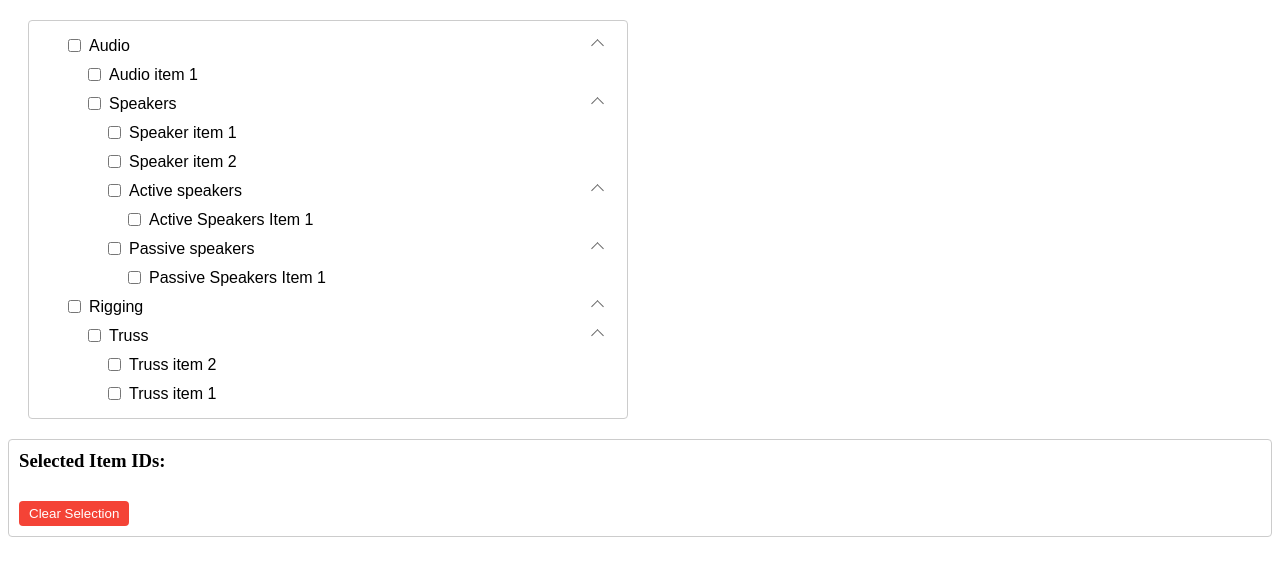
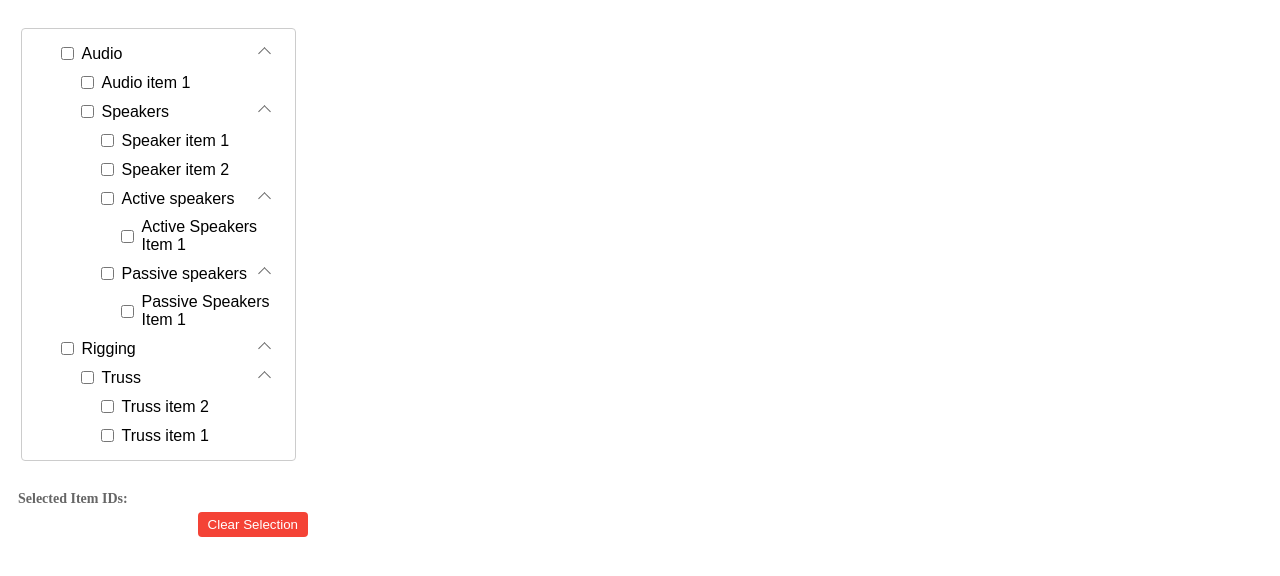
Before and after one commit to tlavrova/item-selector-rentman, an Angular app: page / in a window 1280 px wide. Shown: the top 576 px of the page. Built offline with nearby package versions, Linux system fonts and the light colour scheme.

Commit message:
Refactor item selector layout and improve selection info styling

```diff
--- a/src/app/components/item-selector/item-selector.component.css
+++ b/src/app/components/item-selector/item-selector.component.css
@@ -1,13 +1,24 @@
+.container{
+  display: flex;
+  flex-direction: column;
+  align-items: center;
+  justify-content: center;
+  width: 300px;
+}
+
 .item-selector {
   font-family: Arial, sans-serif;
-  max-width: 600px;
+  width: 275px;
   margin: 20px;
+  overflow-x: hidden;
 }
 
 .folder-list {
   border: 1px solid #ccc;
   border-radius: 4px;
   padding: 10px;
+  width: 100%;
+  box-sizing: border-box;
 }
 
 .folder-item {
@@ -77,29 +88,49 @@
 }
 
 .selection-info {
-  margin-top: 20px;
-  padding: 10px;
-  border: 1px solid #ccc;
-  border-radius: 4px;
+  margin-top: 10px;
+  padding: 0 0 0 10px;
+  display: flex;
+  flex-direction: column;
+  width: 100%;
+  box-sizing: border-box;
+}
+
+.selection-info .ids-container {
+  display: flex;
+  align-items: baseline;
+  gap: 5px;
 }
 
 .selection-info h3 {
-  margin-top: 0;
+  margin: 0;
+  font-size: 14px;
+  color: #666;
+  white-space: nowrap;
 }
 
 .selection-info ul {
   list-style-type: none;
   padding: 0;
+  margin: 0;
+  display: flex;
+  flex-wrap: wrap;
+  gap: 5px;
+}
+
+.selection-info li {
+  display: inline;
 }
 
 .selection-info button {
-  margin-top: 10px;
+  margin-top: 5px;
   padding: 5px 10px;
   background-color: #f44336;
   color: white;
   border: none;
   border-radius: 4px;
   cursor: pointer;
+  align-self: flex-end;
 }
 
 .selection-info button:hover {
--- a/src/app/components/item-selector/item-selector.component.html
+++ b/src/app/components/item-selector/item-selector.component.html
@@ -1,4 +1,4 @@
-<div class="item-selector">
+<div class="container"><div class="item-selector">
   <div class="folder-list">
     <ng-container *ngFor="let folder of folders">
       <div class="folder-item">
@@ -86,10 +86,12 @@
   </div>
 </div>
 
-<div class="selection-info">
-  <h3>Selected Item IDs:</h3>
-  <ul>
-    <li *ngFor="let id of selectedItemIds">{{ id }}</li>
-  </ul>
-  <button (click)="clearSelection()">Clear Selection</button>
-</div>
+  <div class="selection-info">
+    <div class="ids-container">
+      <h3>Selected Item IDs:</h3>
+      <ul>
+        <li *ngFor="let id of selectedItemIds; let last = last">{{ id }}{{ !last ? ', ' : '' }}</li>
+      </ul>
+    </div>
+    <button (click)="clearSelection()">Clear Selection</button>
+  </div> </div>
```
